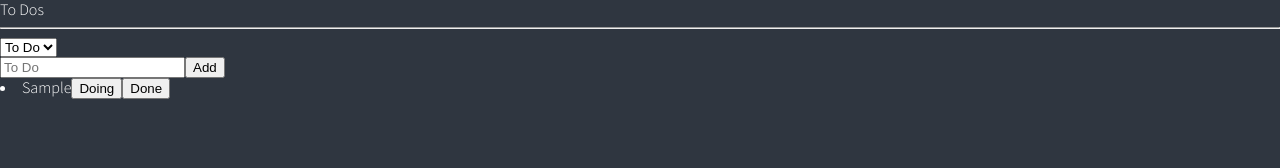
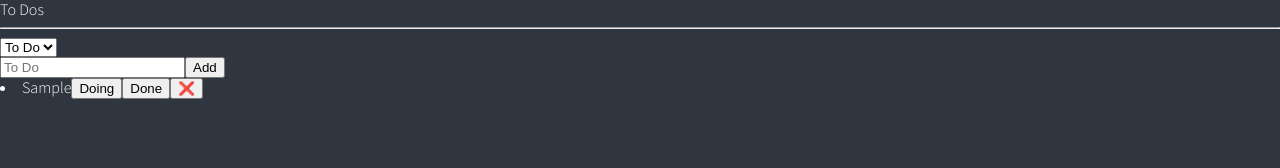
Before and after one commit to wjdghks963/react-todos, a React (Create React App) app: page / in a window 1280 px wide. Both pictures are taken after typing "Sample" into the empty fields and a click on the button "Add". Shown: the top 168 px of the page. Built offline with nearby package versions, Linux system fonts and the light colour scheme.

Commit message:
localstorage저장, 삭제 but 삭제시 objec가 undefined 오류 생김

```diff
--- a/src/App.tsx
+++ b/src/App.tsx
@@ -68,6 +68,7 @@ a {
 }
 `;
 
+
 function App() {
   return (
     <>
--- a/src/atoms.tsx
+++ b/src/atoms.tsx
@@ -12,9 +12,11 @@ export interface IToDo {
   id: number;
 }
 
+const localStorageToDos = localStorage.getItem("ToDos");
+const parsedToDos = JSON.parse(localStorageToDos as any);
 export const toDoState = atom<IToDo[]>({
   key: "toDo",
-  default: [],
+  default: parsedToDos ? parsedToDos : [],
 });
 
 export const categoryState = atom<Categories>({
--- a/src/components/CreateToDo.tsx
+++ b/src/components/CreateToDo.tsx
@@ -9,14 +9,21 @@ interface IForm {
 
 function CreateToDo() {
   const setToDos = useSetRecoilState(toDoState);
-  const category = useRecoilValue(categoryState);
+  const category = useRecoilValue(categoryState)
   const { register, handleSubmit, setValue } = useForm<IForm>();
   const handleValid = ({ toDo }: IForm) => {
     // toDo안에 있는 data를 setToDos를 이용해 object를 설정해 넣는다.
-    setToDos((oldToDos) => [
-      { text: toDo, id: Date.now(), category},
+    setToDos((oldToDos) => {
+       const allTodos= [
+      { text: toDo, id: Date.now(), category },
       ...oldToDos,
-    ]);
+    ];
+    console.log(allTodos)
+
+    localStorage.setItem("ToDos", JSON.stringify(allTodos) as any);
+    return allTodos;
+  }
+  );
     setValue("toDo", ""); // toDo입력칸을 빈칸으로
   };
   return (
--- a/src/components/ToDo.tsx
+++ b/src/components/ToDo.tsx
@@ -17,6 +17,19 @@ function ToDo({ text, category, id }: IToDo) {
       return newToDos;
     });
   };
+  const handleDeleteToDo = ()=>{
+    setToDos((oldToDos) => {
+      const targetIndex = oldToDos.findIndex((toDo) => toDo.id === id);
+      let final =  [
+        ...oldToDos.slice(0, targetIndex),
+        ...oldToDos.slice(targetIndex + 1),
+      ];
+       const local = localStorage.setItem("ToDos", final as any)
+       const parsedToDos = JSON.parse(local as any)
+       return final
+    });
+  }
+
   return (
     <li>
       <span>{text}</span>
@@ -35,6 +48,7 @@ function ToDo({ text, category, id }: IToDo) {
           Done
         </button>
       )}
+        <button onClick={handleDeleteToDo}>❌</button>
     </li>
   );
 }
```
